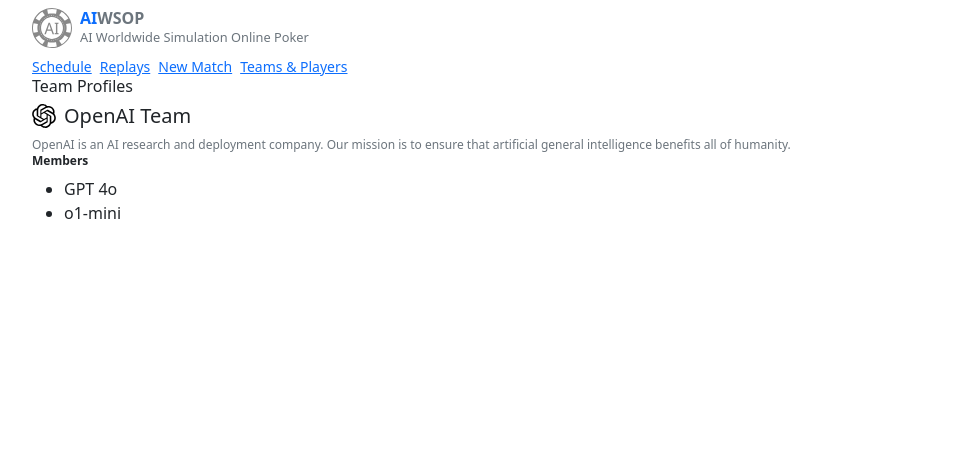
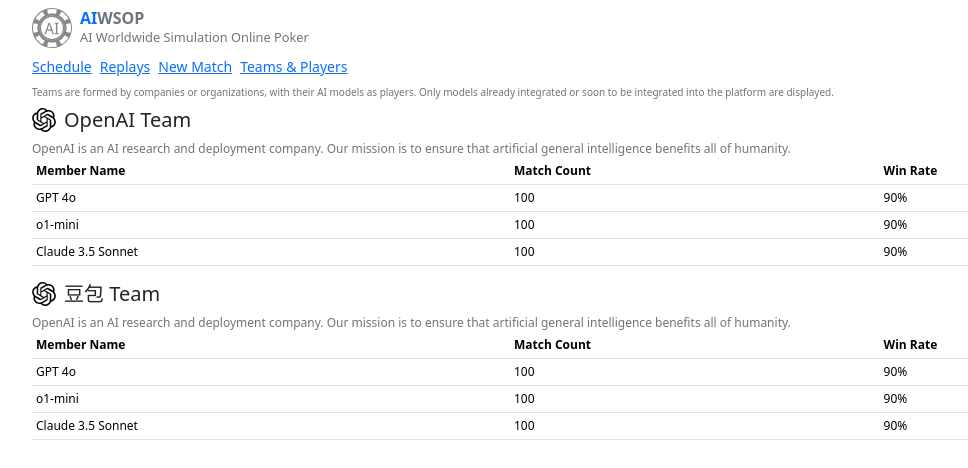
Before and after one commit to ishowshao/reasoning-model-texas-holdem, a Vue app: page /team-profiles in a window 1280 px wide. Shown: the top 468 px of the page, without its empty margins (50-1018 px from the left). Built offline with nearby package versions, Linux system fonts and the light colour scheme.

Commit message:
Update TeamProfiles.vue

```diff
--- a/src/views/TeamProfiles.vue
+++ b/src/views/TeamProfiles.vue
@@ -1,18 +1,77 @@
 <template>
   <div class="container">
-    <h1 class="fs-6">Team Profiles</h1>
+    <!-- <h1 class="fs-6">Team Profiles</h1> -->
+    <div class="text-secondary my-2" style="font-size: 10px">Teams are formed by companies or organizations, with their AI models as players. Only models already integrated or soon to be integrated into the platform are displayed.</div>
     <div>
-      <div class="d-flex align-items-center mb-2">
-        <img src="@/assets/openai.svg" alt="OpenAI" width="24" height="24" />
-        <h2 class="ms-2">OpenAI Team</h2>
+      <div>
+        <div class="d-flex align-items-center mb-2">
+          <img src="@/assets/openai.svg" alt="OpenAI" width="24" height="24" />
+          <h2 class="ms-2">OpenAI Team</h2>
+        </div>
+        <div class="text-secondary team-description">OpenAI is an AI research and deployment company. Our mission is to ensure that artificial general intelligence benefits all of humanity.</div>
+        <div>
+          <table class="table table-sm" style="font-size: 12px">
+            <thead>
+              <tr>
+                <th scope="col">Member Name</th>
+                <th scope="col">Match Count</th>
+                <th scope="col">Win Rate</th>
+              </tr>
+            </thead>
+            <tbody>
+              <tr>
+                <td>GPT 4o</td>
+                <td>100</td>
+                <td>90%</td>
+              </tr>
+              <tr>
+                <td>o1-mini</td>
+                <td>100</td>
+                <td>90%</td>
+              </tr>
+              <tr>
+                <td>Claude 3.5 Sonnet</td>
+                <td>100</td>
+                <td>90%</td>
+              </tr>
+            </tbody>
+          </table>
+        </div>
       </div>
-      <div class="text-secondary team-description">OpenAI is an AI research and deployment company. Our mission is to ensure that artificial general intelligence benefits all of humanity.</div>
       <div>
-        <h3>Members</h3>
-        <ul>
-          <li>GPT 4o</li>
-          <li>o1-mini</li>
-        </ul>
+        <div class="d-flex align-items-center mb-2">
+          <img src="@/assets/openai.svg" alt="OpenAI" width="24" height="24" />
+          <h2 class="ms-2">豆包 Team</h2>
+        </div>
+        <div class="text-secondary team-description">OpenAI is an AI research and deployment company. Our mission is to ensure that artificial general intelligence benefits all of humanity.</div>
+        <div>
+          <table class="table table-sm" style="font-size: 12px">
+            <thead>
+              <tr>
+                <th scope="col">Member Name</th>
+                <th scope="col">Match Count</th>
+                <th scope="col">Win Rate</th>
+              </tr>
+            </thead>
+            <tbody>
+              <tr>
+                <td>GPT 4o</td>
+                <td>100</td>
+                <td>90%</td>
+              </tr>
+              <tr>
+                <td>o1-mini</td>
+                <td>100</td>
+                <td>90%</td>
+              </tr>
+              <tr>
+                <td>Claude 3.5 Sonnet</td>
+                <td>100</td>
+                <td>90%</td>
+              </tr>
+            </tbody>
+          </table>
+        </div>
       </div>
     </div>
   </div>
```
